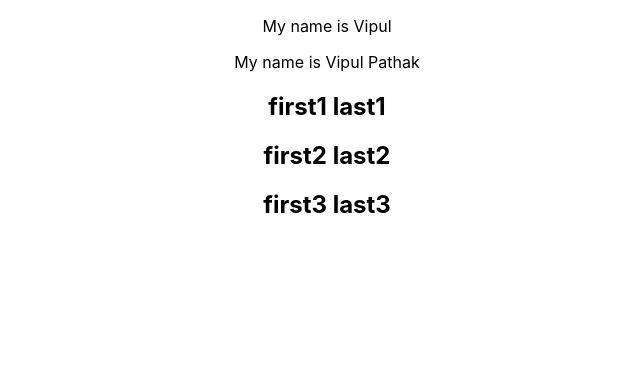
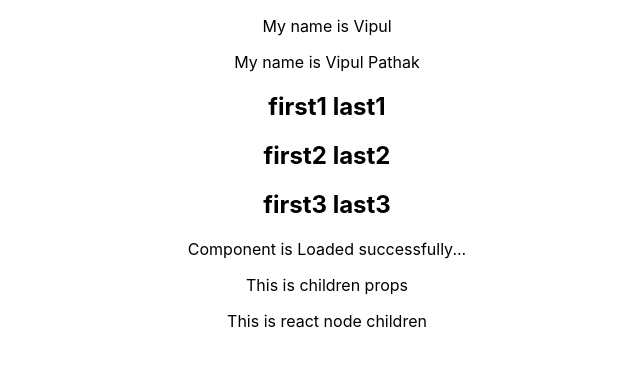
Before and after one commit to vipulpathak113/TypescriptLearning, a React (Create React App) app: page / in a window 1280 px wide. Shown: the top 366 px of the page, without its empty margins (313-953 px from the left). Built offline with nearby package versions, Linux system fonts and the light colour scheme.

Commit message:
additional props

```diff
--- a/src/App.tsx
+++ b/src/App.tsx
@@ -1,7 +1,10 @@
 import "./App.css";
-import Greet from "./components/Greet";
-import Person from "./components/Person";
-import PersonList from "./components/PersonList";
+import Greet from "./components/PrimitiveType";
+import Person from "./components/ObjectType";
+import PersonList from "./components/ArrayType";
+import Status from "./components/MultipleType";
+import Children from "./components/ChildrenType";
+import ReactChildren from "./components/ReactChildrenType";
 
 function App() {
   const person = {
@@ -29,6 +32,9 @@ function App() {
       <Greet name="Vipul" />
       <Person name={person} />
       <PersonList names={personList} />
+      <Status status="success" />
+      <Children>This is children props</Children>
+      <ReactChildren><div>This is react node children</div></ReactChildren>
     </div>
   );
 }
--- /dev/null
+++ b/src/components/ChildrenType.tsx
@@ -0,0 +1,9 @@
+type ChildrenProps = {
+    children: string;
+  };
+
+  function Children(props: ChildrenProps) {
+    return <p>{props.children}</p>;
+  }
+
+  export default Children;
--- /dev/null
+++ b/src/components/MultipleType.tsx
@@ -0,0 +1,21 @@
+type StatusProps = {
+    status: 'loading'|'success'|'error';
+  };
+
+  function Status(props: StatusProps) {
+    let message="";
+
+    if(props.status=="loading"){
+        message = "Loading..."
+    }
+    else if(props.status=="success"){
+        message = "Loaded successfully..."
+    }
+    else if(props.status=="error"){
+        message = "Error in loading..."
+    }
+
+    return <p>Component is {message}</p>;
+  }
+
+  export default Status;
--- /dev/null
+++ b/src/components/ReactChildrenType.tsx
@@ -0,0 +1,9 @@
+type ReactChildrenProps = {
+    children: React.ReactNode;
+  };
+
+  function ReactChildren(props: ReactChildrenProps) {
+    return <p>{props.children}</p>;
+  }
+
+  export default ReactChildren;
```
Also changed, not shown: src/components/ArrayType.tsx (renamed from src/components/PersonList.tsx), src/components/ObjectType.tsx (renamed from src/components/Person.tsx), src/components/PrimitiveType.tsx (renamed from src/components/Greet.tsx).
